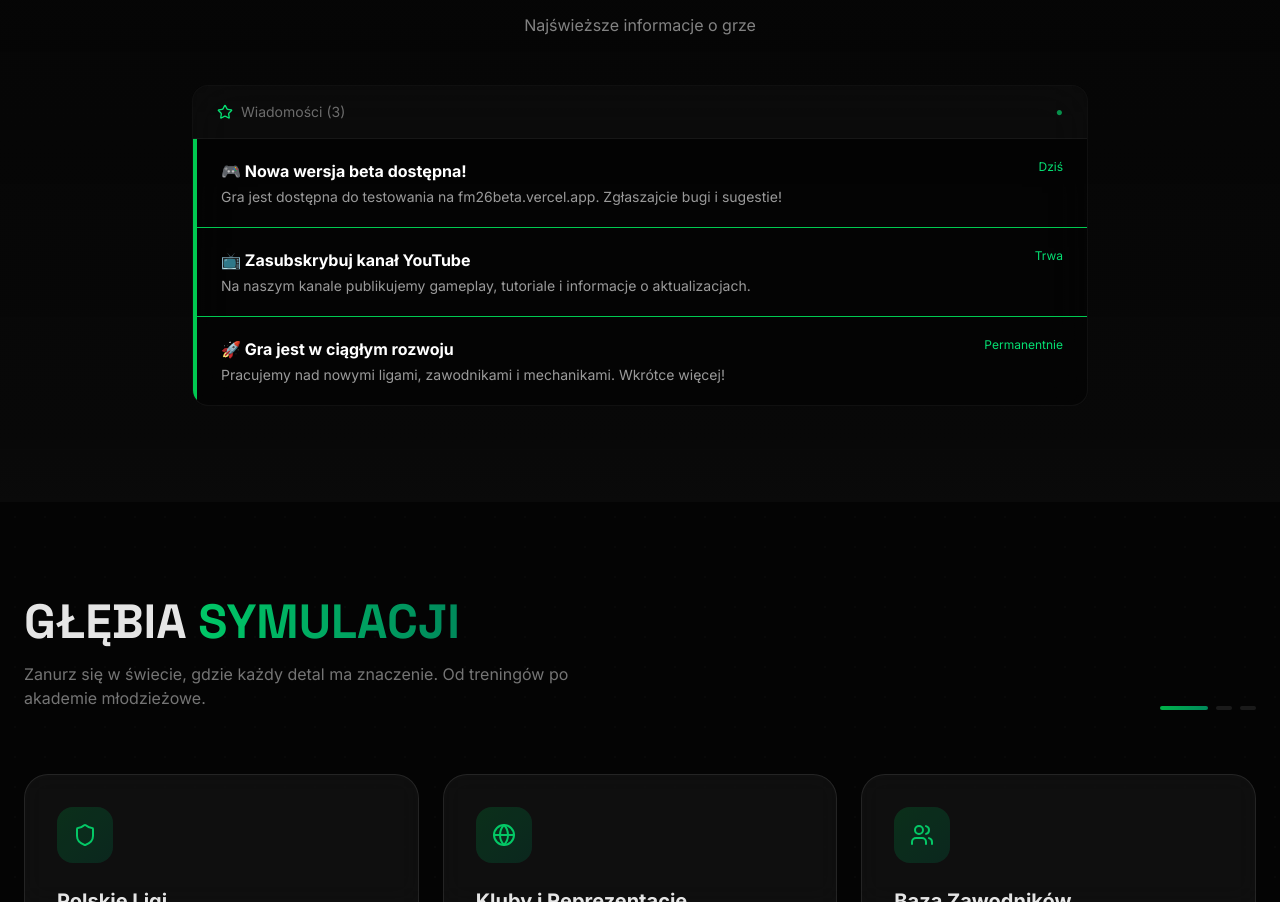
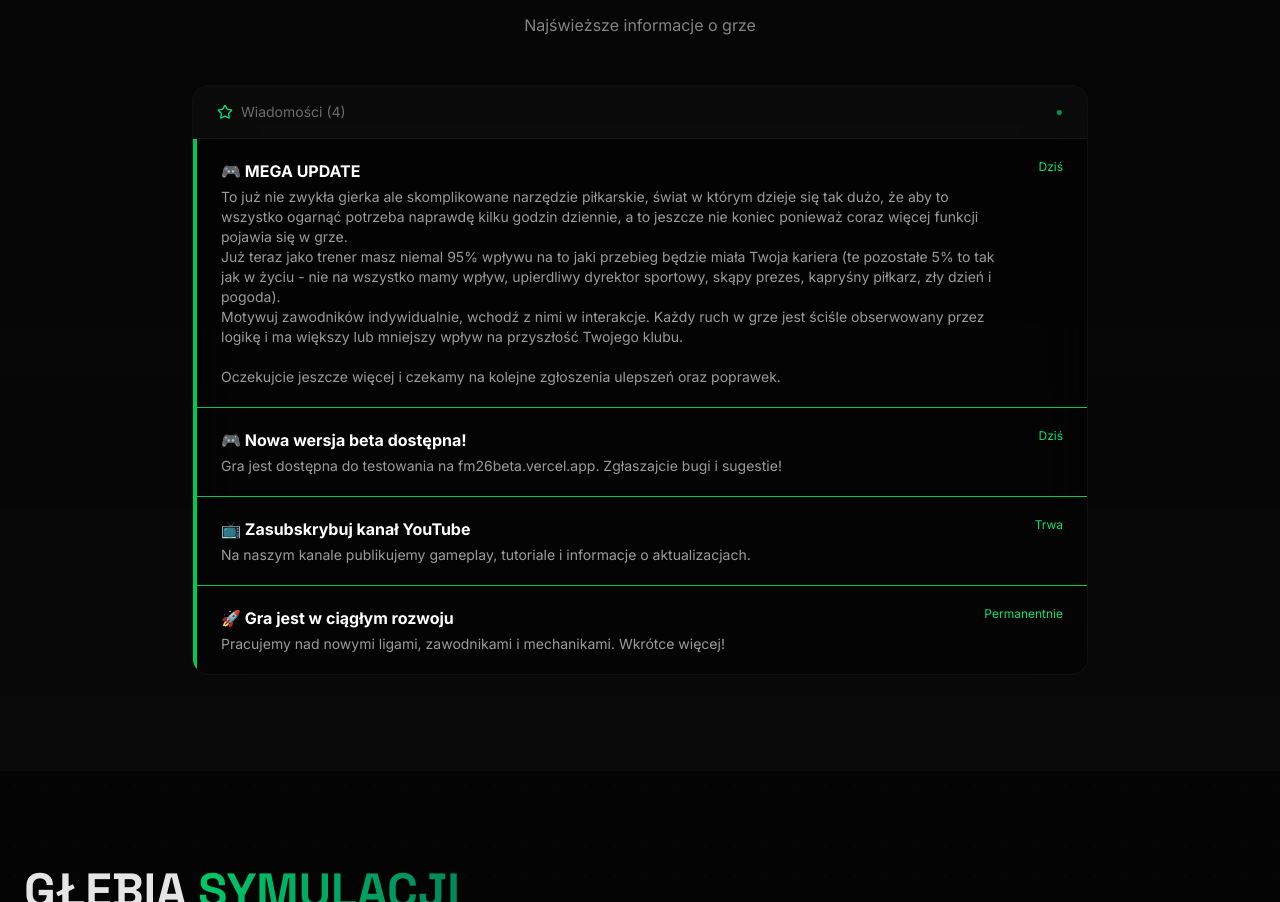
Before and after one commit to jacekborucz-art/OfficialWebsiteFM2526, a React (Vite) app: page / in a window 1280 px wide. Shown: the part 1220-2122 px from the top of the page. Built offline with nearby package versions, Linux system fonts and the light colour scheme.

Commit message:
poprawka news

```diff
--- a/src/App.tsx
+++ b/src/App.tsx
@@ -3,6 +3,7 @@
 import React, { useEffect, useRef, useState } from "react";
 import { Analytics } from "@vercel/analytics/react";
 import { motion, useInView } from "motion/react";
+import newsData from "./data/news.json";
 import {
   Trophy,
   Users,
@@ -52,11 +53,7 @@ export default function App() {
   const [scrollProgress, setScrollProgress] = useState(0);
   const [imageLoaded, setImageLoaded] = useState(false);
   // Load news from JSON file
-  const [news] = useState<Array<{ id: number; icon: string; title: string; description: string; time: string; active: boolean }>>([
-    { id: 1, icon: "🎮", title: "Nowa wersja beta dostępna!", description: "Gra jest dostępna do testowania na fm26beta.vercel.app. Zgłaszajcie bugi i sugestie!", time: "Dziś", active: true },
-    { id: 2, icon: "📺", title: "Zasubskrybuj kanał YouTube", description: "Na naszym kanale publikujemy gameplay, tutoriale i informacje o aktualizacjach.", time: "Trwa", active: true },
-    { id: 3, icon: "🚀", title: "Gra jest w ciągłym rozwoju", description: "Pracujemy nad nowymi ligami, zawodnikami i mechanikami. Wkrótce więcej!", time: "Permanentnie", active: true },
-  ]);
+  const [news] = useState(newsData.filter((n: any) => n.active !== false));
 
   // Scroll progress tracking
   useEffect(() => {
```
